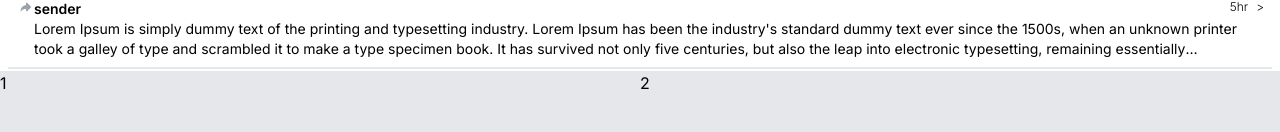
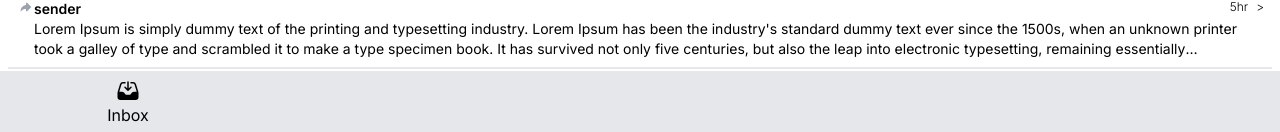
Before and after one commit to ngopas/nextjs-inbox-mobile-ui, a Next.js app: page /inbox in a window 1280 px wide. Shown: the part 665-797 px from the top of the page. Built offline with nearby package versions, Linux system fonts and the light colour scheme.

Commit message:
add icon to navbar

```diff
--- a/src/components/mobile/Navbar.tsx
+++ b/src/components/mobile/Navbar.tsx
@@ -1,3 +1,5 @@
+import { HiInboxArrowDown } from 'react-icons/hi2';
+
 const Navbar = () => {
   return (
     <div
@@ -6,9 +8,17 @@ const Navbar = () => {
         h-16
       "
     >
-      <div className="grid grid-cols-2">
-        <div>1</div>
-        <div>2</div>
+      <div className="grid grid-cols-5">
+        <div
+          className="
+            flex flex-col
+            items-center justify-between
+            m-2
+          "
+        >
+          <HiInboxArrowDown size={24} />
+          <div>Inbox</div>
+        </div>
       </div>
     </div>
   );
```
